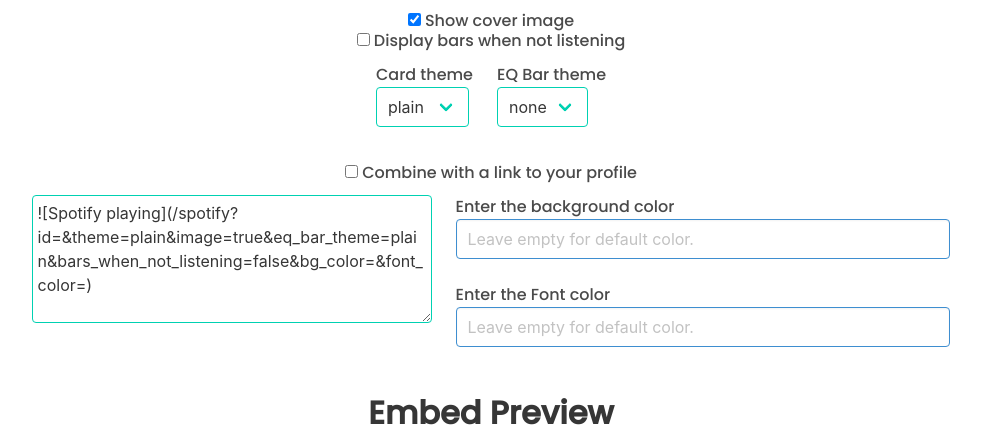
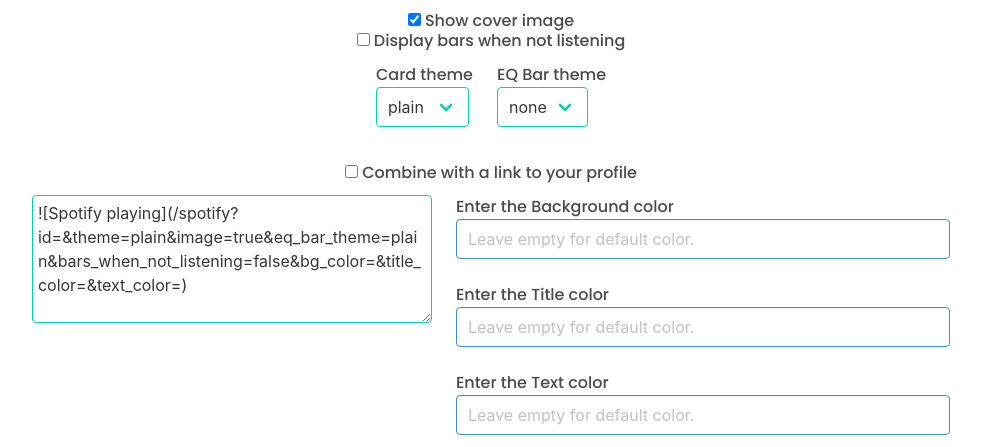
Before and after one commit to janaSunrise/spotify-playing-readme, a Flask app: template app/templates/cb.html.j2 in a window 1280 px wide. Shown: the part 137-584 px from the top of the page, without its empty margins (149-1130 px from the left). Run offline with Flask 2, Linux system fonts and the light colour scheme; the template is opened without the code that fills it, so the values that code supplies are empty; parts of the project's set-up code (start-up, migrations or seed data) failed here and were passed over; some libraries are stand-ins or nearby versions.

Commit message:
Make the customization better.

```diff
--- a/app/templates/cb.html.j2
+++ b/app/templates/cb.html.j2
@@ -114,15 +114,22 @@
 
           <div class="column is-narrow">
             <p class="bd-notification is-primary">
-              <label>Enter the background color</label>
+              <label>Enter the Background color</label>
               <input class="input is-info" id="bg-color" type="text" placeholder="Leave empty for default color.">
             </p>
 
             <br />
 
             <p class="bd-notification is-primary">
-              <label>Enter the Font color</label>
-              <input class="input is-info" id="font-color" type="text" placeholder="Leave empty for default color.">
+              <label>Enter the Title color</label>
+              <input class="input is-info" id="title-color" type="text" placeholder="Leave empty for default color.">
+            </p>
+
+            <br />
+
+            <p class="bd-notification is-primary">
+              <label>Enter the Text color</label>
+              <input class="input is-info" id="text-color" type="text" placeholder="Leave empty for default color.">
             </p>
           </div>
         </div>
@@ -160,7 +167,8 @@
             eq_bar_theme: "plain",
             bars_when_not_listening: false,
             bg_color: "",
-            font_color: "",
+            title_color: "",
+            text_color: "",
         };
 
         const change_url = () => {
@@ -189,11 +197,14 @@
         $('#link-to-profile').change(function() {
             link_to_profile = this.checked; change_url();
         });
+        $('#title-color').keyup(function() {
+            parameters.title_color = $(this).val(); change_url();
+        });
+        $('#text-color').keyup(function() {
+            parameters.text_color = $(this).val(); change_url();
+        });
         $('#bg-color').keyup(function() {
-            parameters.bg_color = $('#bg-color').val(); change_url();
-        });
-        $('#font-color').keyup(function() {
-            parameters.font_color = $('#font-color').val(); change_url();
+            parameters.bg_color = $(this).val(); change_url();
         });
     </script>
 
--- a/app/templates/spotify.plain.html.j2
+++ b/app/templates/spotify.plain.html.j2
@@ -17,10 +17,12 @@
 
     <style>
       .main {
+          color: {{ text_color | safe }};
           margin-top: 15px;
           display: flex;
       }
       .currentStatus {
+          color: {{ title_color | safe }};
           font-size: 12px;
           position: static;
           margin-top: -1px;
@@ -29,7 +31,6 @@
       div {
           font-family: 'Poppins', -apple-system, BlinkMacSystemFont, Segoe UI, Helvetica, Arial, sans-serif, Apple Color Emoji, Segoe UI Emoji;
           background-color: {{ bg_color | safe }};
-          color: {{ font_color | safe }};
       }
       .container {
           display: flex;
@@ -82,7 +83,7 @@
       }
 
       .explicit-music {
-        background-color: {{ font_color | safe }};
+        background-color: {{ text_color | safe }};
         color: {{ bg_color | safe }};
         font-size: 10px;
         border-radius: 5px;
--- a/app/templates/spotify.wavy.html.j2
+++ b/app/templates/spotify.wavy.html.j2
@@ -17,11 +17,13 @@
 
             <style type="text/css">
                 .main {
+                    color: {{ text_color | safe }};
                     margin-top: 40px;
                     display: flex;
                 }
 
                 .currentStatus {
+                    color: {{ title_color | safe }};
                     float: left;
                     font-size: 20px;
                     position: static;
@@ -82,7 +84,6 @@
                 div {
                     font-family: 'Poppins', -apple-system, BlinkMacSystemFont, Segoe UI, Helvetica, Arial, sans-serif, Apple Color Emoji, Segoe UI Emoji;
                     background-color: {{ bg_color | safe }};
-                    color: {{ font_color | safe }};
                 }
 
                 @keyframes sound {
@@ -106,7 +107,7 @@
                   }
 
                 .explicit-music {
-                    background-color: {{ font_color | safe }};
+                    background-color: {{ text_color | safe }};
                     color: {{ bg_color | safe }};
                     font-size: 10px;
                     border-radius: 5px;
```
Also changed, not shown: app/view.py (+12 -8 lines).
